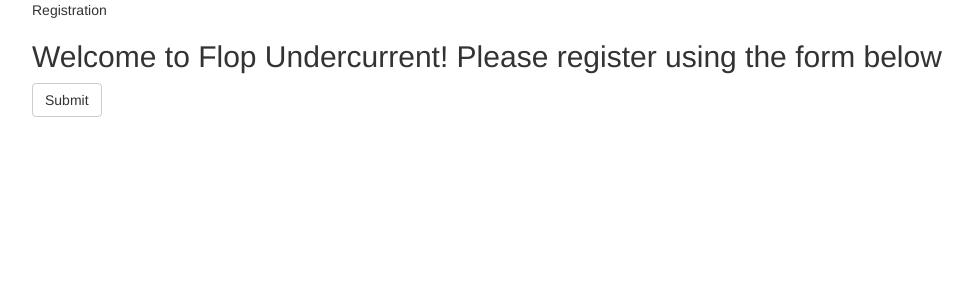
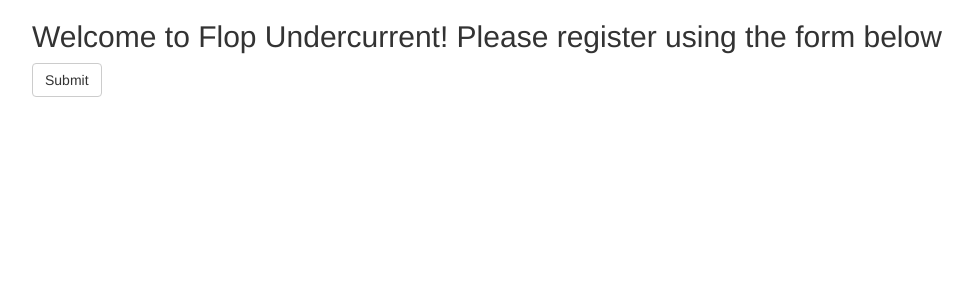
Before and after one commit to sateigen/question-box, a Django app: template flop/templates/flop/register.html in a window 1280 px wide. Shown: the part 50-350 px from the top of the page, without its empty margins (148-1121 px from the left). Run offline with Django 3.2, Linux system fonts and the light colour scheme; the template is opened without the code that fills it, so the values that code supplies are empty; some libraries are stand-ins or nearby versions.

Commit message:
register.html edit

```diff
--- a/flop/templates/flop/register.html
+++ b/flop/templates/flop/register.html
@@ -3,9 +3,6 @@
 
 <div class="container">
   <div class="col-md-10 col-md-offset-1 card text-xs-center">
-    <div class="card-header">
-      Registration
-    </div>
     <h2>Welcome to Flop Undercurrent! Please register using the form below</h2>
     <div class="form-group-row card-block inline text-justify">
       <form method="post" action="">
```
